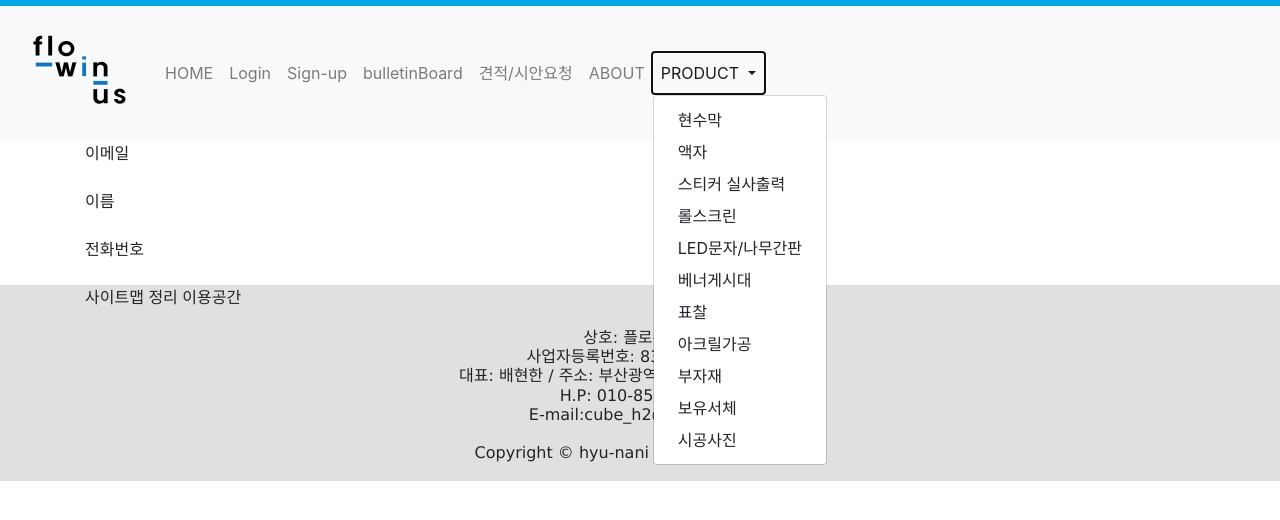
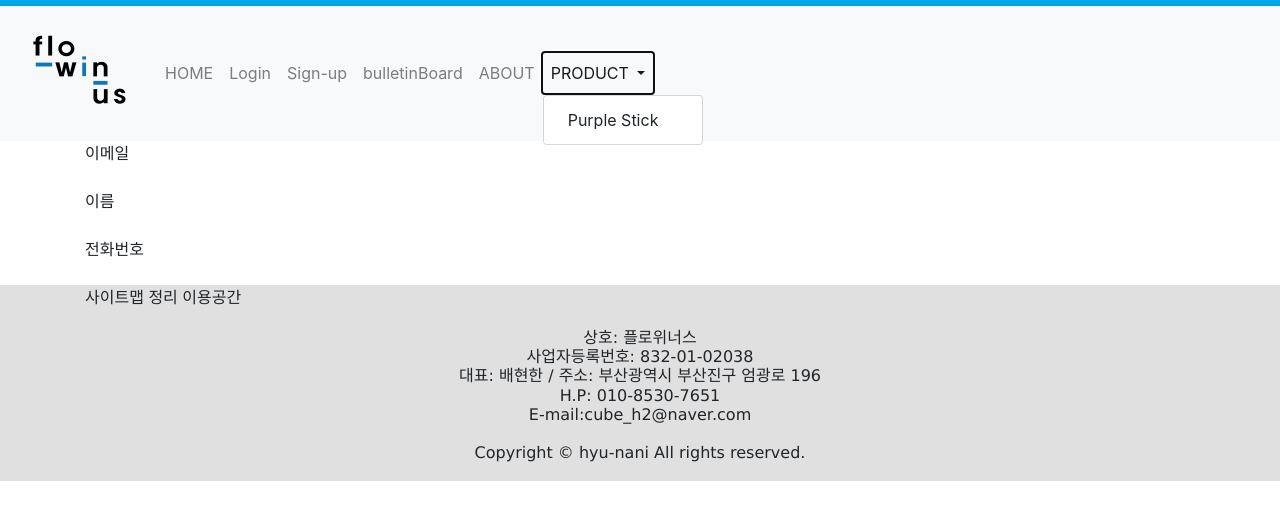
Before and after one commit to hyu-nani/webSite, a Flask app: page /myPage in a window 1280 px wide, after a click on "PRODUCT". Shown: the top 520 px of the page. Run offline with Flask 2, Linux system fonts and the light colour scheme; some libraries are stand-ins or nearby versions.

Commit message:
메뉴 수정

```diff
--- a/website/templates/base.html
+++ b/website/templates/base.html
@@ -60,9 +60,6 @@
                         <a class="nav-link" id="buletinBoard" href="/bulletinBoard">bulletinBoard</a>
                     </li>
                     <li class="nav-item">
-                        <a class="nav-link" id="estimate" href="/estimate">견적/시안요청</a>
-                    </li>
-                    <li class="nav-item">
                         <a class="nav-link" id="information" href="/information">ABOUT</a>
                     </li>
                     <li class="nav-item dropdown">
@@ -70,17 +67,7 @@
                             PRODUCT
                         </a>
                         <div class="dropdown-menu" aria-labelledby="navbarDropdownMenuLink">
-                            <a class="dropdown-item" href="/sample/banner">현수막</a>
-                            <a class="dropdown-item" href="/sample/frame">액자</a>
-                            <a class="dropdown-item" href="/sample/sticker">스티커 실사출력</a>
-                            <a class="dropdown-item" href="/sample/screen">롤스크린</a>
-                            <a class="dropdown-item" href="#">LED문자/나무간판</a>
-                            <a class="dropdown-item" href="#">베너게시대</a>
-                            <a class="dropdown-item" href="#">표찰</a>
-                            <a class="dropdown-item" href="#">아크릴가공</a>
-                            <a class="dropdown-item" href="#">부자재</a>
-                            <a class="dropdown-item" href="#">보유서체</a>
-                            <a class="dropdown-item" href="#">시공사진</a>
+                            <a class="dropdown-item" href="/sample/banner">Purple Stick</a>
                         </div>
                     </li>
                 </ul>
```
Also changed, not shown: website/templates/home.html (+1 -24 lines), website/templates/sample/LEDtext.html (deleted, +0 -7 lines), website/templates/sample/banner.html (deleted, +0 -7 lines), website/templates/sample/frame.html (deleted, +0 -7 lines), website/templates/sample/purpleStick.html (added, +28 -0 lines), website/templates/sample/screen.html (deleted, +0 -7 lines), website/templates/sample/sticker.html (deleted, +0 -7 lines).
